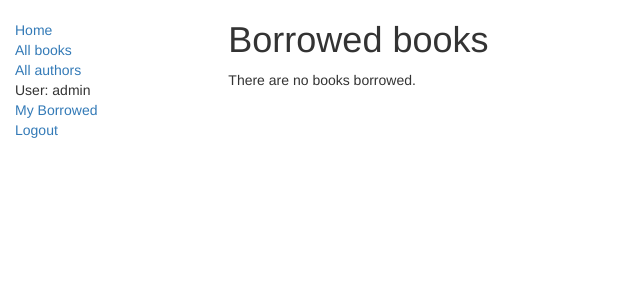
After one commit to brennenberkley/local-library, a Django app: page /catalog/mybooks/ in a window 1280 px wide. The commit adds this page. Shown: the top 300 px of the page, without its empty margins (0-640 px from the left). Run offline with Django 3.2, Linux system fonts and the light colour scheme; a user stored in the database is signed in; data comes from the database, SQL or seed files in the repository; both versions use the stored data as it was after the commit; some libraries are stand-ins or nearby versions.

Commit message:
Added a page where users can view their checked out books

```diff
--- a/locallibrary/catalog/templates/base_generic.html
+++ b/locallibrary/catalog/templates/base_generic.html
@@ -27,6 +27,7 @@
           <li><a href="{% url 'authors' %}">All authors</a></li>
           {% if user.is_authenticated %}
           <li>User: {{ user.get_username }}</li>
+          <li><a href="{% url 'my-borrowed' %}">My Borrowed</a></li>
           <li><a href="{% url 'logout'%}?next={{request.path}}">Logout</a></li>
           {% else %}
           <li><a href="{% url 'login'%}?next={{request.path}}">Login</a></li>
--- /dev/null
+++ b/locallibrary/catalog/templates/catalog/bookinstance_list_borrowed_user.html
@@ -0,0 +1,19 @@
+{% extends "base_generic.html" %}
+
+{% block content %}
+    <h1>Borrowed books</h1>
+
+    {% if bookinstance_list %}
+    <ul>
+
+      {% for bookinst in bookinstance_list %}
+      <li class="{% if bookinst.is_overdue %}text-danger{% endif %}">
+        <a href="{% url 'book-detail' bookinst.book.pk %}">{{bookinst.book.title}}</a> ({{ bookinst.due_back }})
+      </li>
+      {% endfor %}
+    </ul>
+
+    {% else %}
+      <p>There are no books borrowed.</p>
+    {% endif %}
+{% endblock %}
--- a/locallibrary/catalog/urls.py
+++ b/locallibrary/catalog/urls.py
@@ -7,4 +7,5 @@ urlpatterns = [
     path('book/<int:pk>', views.BookDetailView.as_view(), name='book-detail'),
     path('authors/', views.AuthorListView.as_view(), name='authors'),
     path('author/<int:pk>', views.AuthorDetailView.as_view(), name='author-detail'),
+    path('mybooks/', views.LoanedBooksByUserListView.as_view(), name='my-borrowed'),
 ]
--- a/locallibrary/catalog/views.py
+++ b/locallibrary/catalog/views.py
@@ -1,5 +1,6 @@
 from django.shortcuts import render
 from .models import Book, Author, BookInstance, Genre
+from django.contrib.auth.models import User
 from django.views import generic
 
 def index(request):
@@ -39,3 +40,13 @@ class AuthorListView(generic.ListView):
 
 class AuthorDetailView(generic.DetailView):
     model = Author
+
+from django.contrib.auth.mixins import LoginRequiredMixin
+
+class LoanedBooksByUserListView(LoginRequiredMixin,generic.ListView):
+    model = BookInstance
+    template_name ='catalog/bookinstance_list_borrowed_user.html'
+
+    def get_queryset(self):
+        return BookInstance.objects.filter(borrower=self.request.user) \
+        .filter(status__exact='o').order_by('due_back')
```
Also changed, not shown: locallibrary/db.sqlite3.
